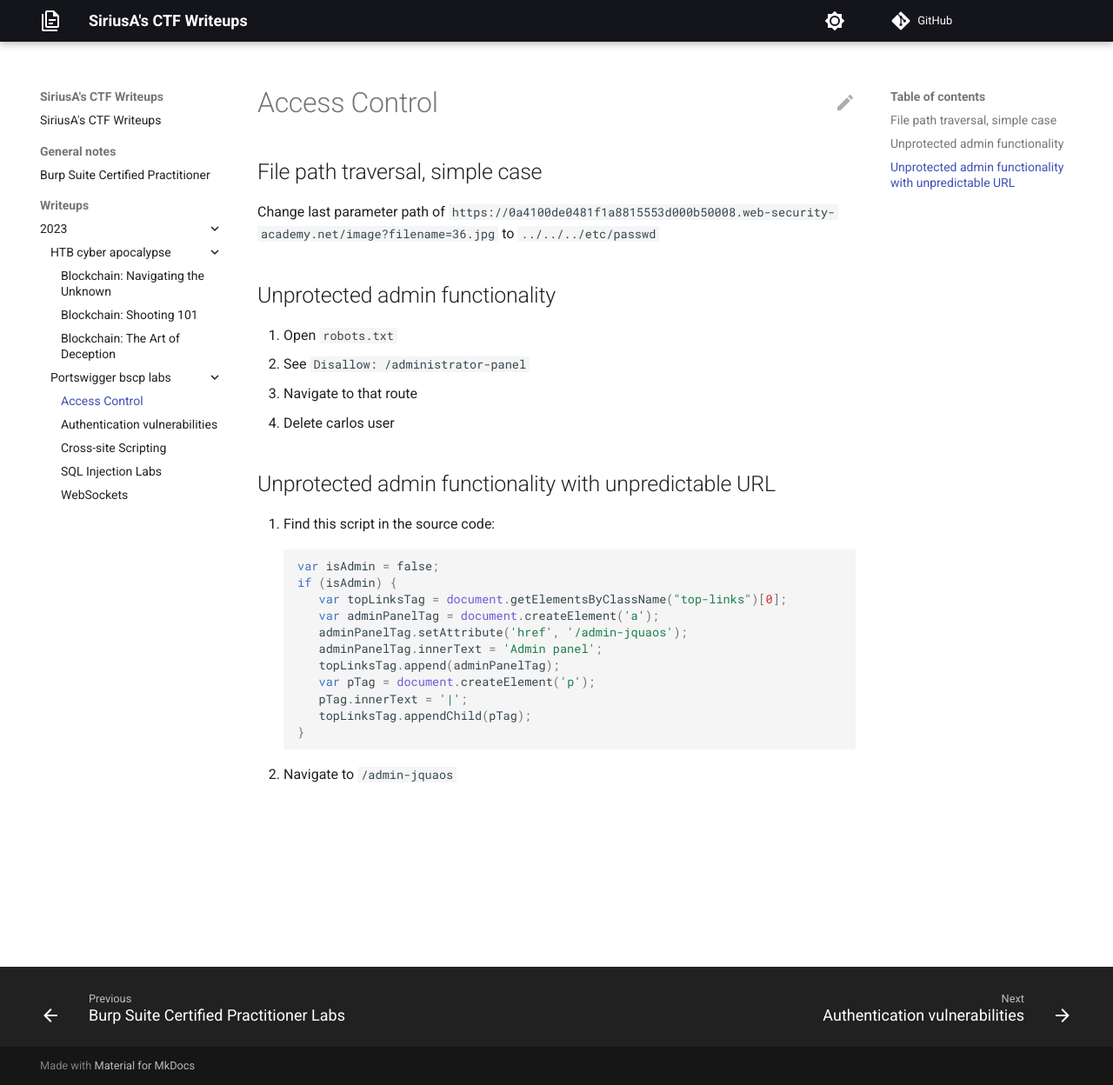
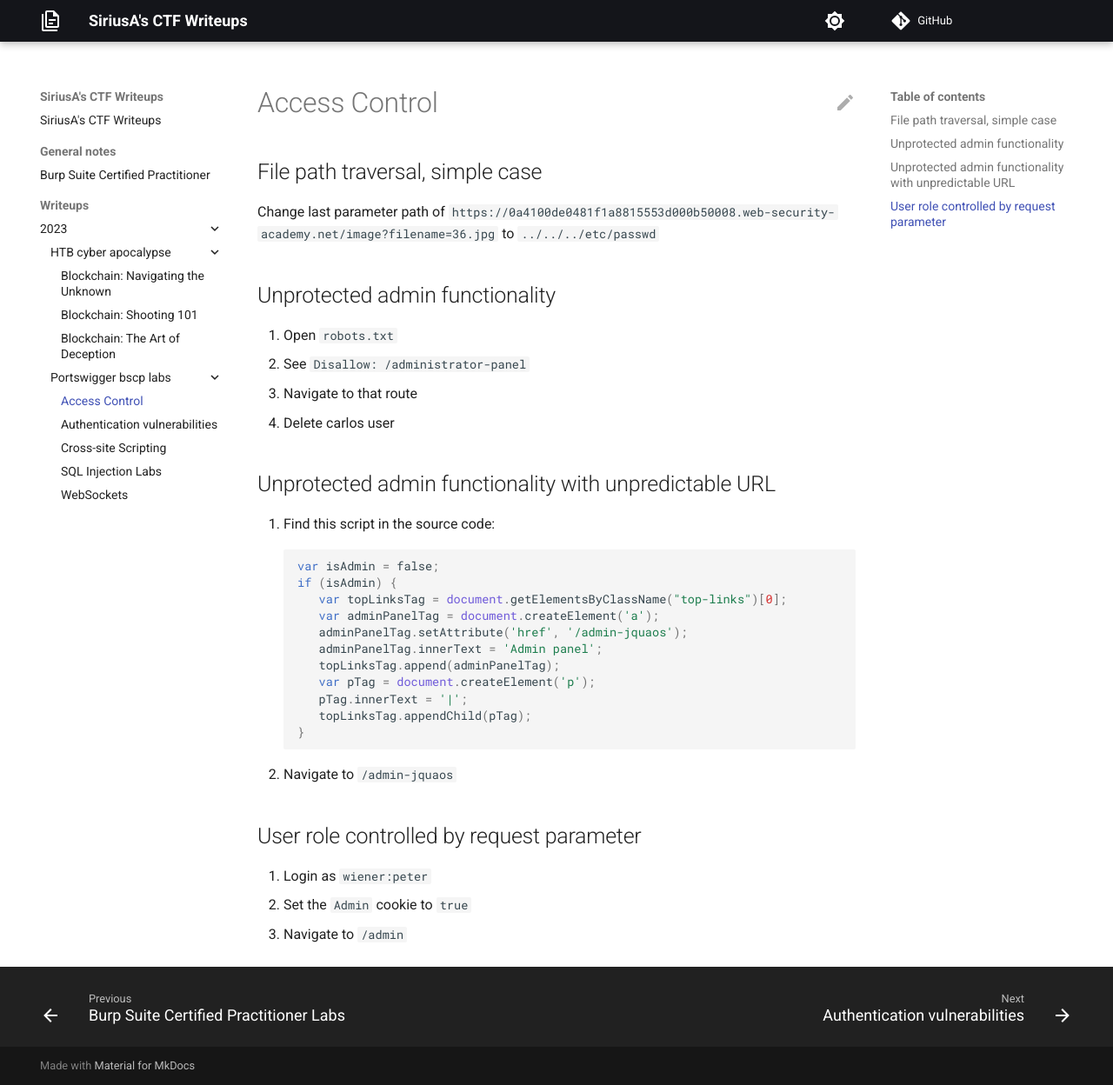
Before and after one commit to Sirius-A/ctf-writeups, an MkDocs documentation site: the page built from docs/writeups/2023/portswigger-bscp-labs/access-control.md, in a window 1280 px wide and 1248 px high. Shown: the whole window at 87% size. Built offline with MkDocs 1.6.1 and Material for MkDocs 9.7.7, drawn with Linux system fonts in a browser that asks for light colours; comment, search, counter and statistics services are not loaded.

Commit message:
feat(bscp): more labs in access control

````diff
--- a/docs/writeups/2023/portswigger-bscp-labs/access-control.md
+++ b/docs/writeups/2023/portswigger-bscp-labs/access-control.md
@@ -29,3 +29,10 @@ if (isAdmin) {
 }
 ```
 2. Navigate to `/admin-jquaos`
+
+
+## User role controlled by request parameter
+
+1. Login as `wiener:peter`
+2. Set the `Admin` cookie to `true`
+3. Navigate to `/admin`
````
